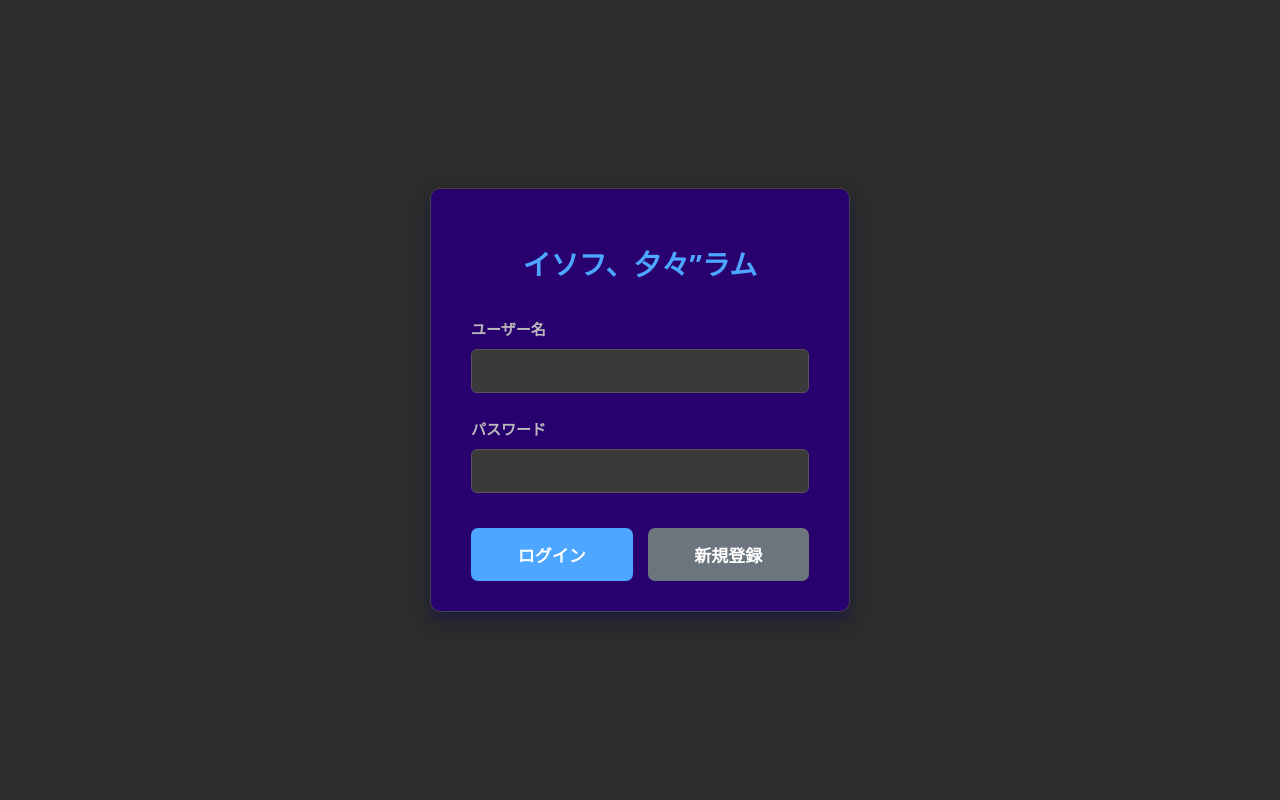
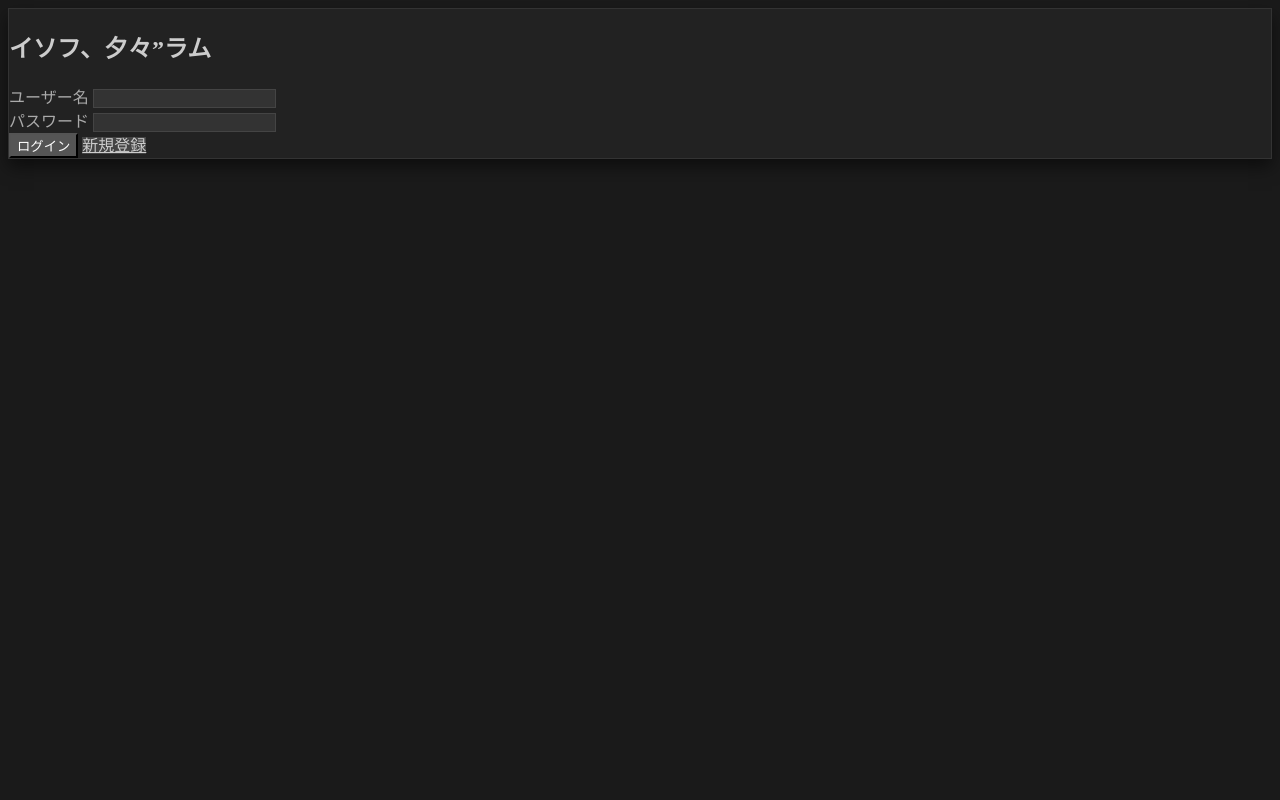
Before and after one commit to Hinata-241038/Instagram, a PHP site: page /login.php in a window 1280 px wide. Run offline with PHP 8.4, Linux system fonts and the light colour scheme.

Commit message:
sinuuuuuuuuuuuuuuu

```diff
--- a/login_style.css
+++ b/login_style.css
@@ -1,179 +1,67 @@
 /* 全体のスタイル */
 body {
-    font-family: 'Segoe UI', Tahoma, Geneva, Verdana, sans-serif; /* よりモダンなフォント */
-    background-color: #2c2c2c; /* 黒っぽい背景 */
-    display: flex;
-    justify-content: center;
-    align-items: center;
-    min-height: 100vh;
-    margin: 0;
-    color: #f0f0f0; /* デフォルトの文字色を明るく */
+    background-color: #1a1a1a; /* さらに暗い背景 */
+    /* その他のスタイルはそのまま */
+    color: #e0e0e0; /* デフォルトの文字色を明るいグレーに */
 }
 
 /* ログインコンテナ */
 .login-container {
-    background-color: #28016f; /* コンテナの背景色を暗めに */
-    padding: 30px 40px;
-    border-radius: 10px; /* 角を丸くする */
-    box-shadow: 0 8px 16px rgba(5, 1, 83, 0.4); /* 影を強調し、暗い背景に合わせる */
-    width: 100%;
-    max-width: 420px; /* 最大幅を少し広げる */
-    box-sizing: border-box;
-    text-align: center;
-    position: relative; /* エラーメッセージの位置指定のため */
-    overflow: hidden; /* 子要素がはみ出さないように */
-    border: 1px solid #444; /* コンテナに薄いボーダーを追加 */
+    background-color: #222222; /* 濃いグレーのコンテナ */
+    box-shadow: 0 8px 16px rgba(0, 0, 0, 0.5); /* さらに暗い影 */
+    border: 1px solid #333; /* 濃いボーダー */
+    /* その他のスタイルはそのまま */
 }
 
 /* タイトル */
 h2 {
-    color: #4da6ff; /* 明るい青色に変更 */
-    margin-bottom: 35px;
-    font-size: 28px; /* フォントサイズを大きく */
-    font-weight: 700; /* 太字 */
+    color: #cccccc; /* 明るいグレーのタイトル */
+    /* その他のスタイルはそのまま */
 }
 
 /* フォームグループ */
-.form-group {
-    margin-bottom: 25px; /* マージンを少し広げる */
-    text-align: left;
-}
-
 .form-group label {
-    display: block;
-    margin-bottom: 10px; /* ラベルと入力欄の間隔を広げる */
-    color: #bbb; /* ラベルの色を明るめに */
-    font-weight: 600; /* 少し太字 */
-    font-size: 15px;
+    color: #aaaaaa; /* ラベルの色を中間グレーに */
+    /* その他のスタイルはそのまま */
 }
 
 /* 入力フィールド */
 .form-group input[type="text"],
 .form-group input[type="password"] {
-    width: 100%; /* calc()ではなく100%に */
-    padding: 12px 15px; /* パディングを増やす */
-    border: 1px solid #555; /* 暗い背景に合わせたボーダー */
-    background-color: #3a3a3a; /* 入力フィールドの背景色も暗く */
-    color: #f0f0f0; /* 入力文字色を明るく */
-    border-radius: 6px; /* 角を丸く */
-    font-size: 16px;
-    box-sizing: border-box;
-    transition: border-color 0.3s ease, box-shadow 0.3s ease; /* ホバー・フォーカス時のアニメーション */
+    border: 1px solid #444444; /* 濃いグレーのボーダー */
+    background-color: #333333; /* 濃いグレーの背景 */
+    color: #e0e0e0; /* 入力文字色を明るいグレーに */
+    /* その他のスタイルはそのまま */
 }
 
 .form-group input[type="text"]:focus,
 .form-group input[type="password"]:focus {
-    border-color: #4da6ff; /* フォーカス時に青色に */
-    box-shadow: 0 0 0 3px rgba(77, 166, 255, 0.25); /* フォーカス時のシャドウ */
-    outline: none; /* デフォルトのアウトラインを無効化 */
-}
-
-/* ボタングループ */
-.button-group {
-    display: flex;
-    justify-content: space-between;
-    margin-top: 35px; /* マージンを広げる */
-    gap: 15px; /* ボタン間の隙間 */
-}
-
-/* 共通ボタンのスタイル */
-.login-button,
-.register-button {
-    flex-grow: 1; /* ボタンが利用可能なスペースを均等に占めるように */
-    padding: 14px 25px; /* パディングを増やす */
-    border: none;
-    border-radius: 7px; /* 角を丸く */
-    font-size: 17px; /* フォントサイズを大きく */
-    cursor: pointer;
-    transition: background-color 0.3s ease, transform 0.2s ease; /* ホバー時のアニメーション */
-    text-decoration: none;
-    display: inline-block;
-    text-align: center;
-    font-weight: 600; /* 太字 */
+    border-color: #888888; /* フォーカス時に中間グレーに */
+    box-shadow: 0 0 0 3px rgba(136, 136, 136, 0.25);
 }
 
 /* ログインボタン */
 .login-button {
-    background-color: #4da6ff; /* 明るい青色に変更 */
+    background-color: #555555; /* ログインボタンをグレーに */
     color: white;
 }
 
 .login-button:hover {
-    background-color: #2b8add; /* ホバー時の色を少し濃く */
-    transform: translateY(-2px); /* 少し上に浮き上がる効果 */
+    background-color: #777777;
 }
 
 /* 新規登録ボタン */
 .register-button {
-    background-color: #6c757d; /* 既存の色を維持、または好みに合わせて変更 */
-    color: white;
+    background-color: #444444; /* 新規登録ボタンをさらに濃いグレーに */
+    color: #cccccc;
 }
 
 .register-button:hover {
-    background-color: #5a6268;
-    transform: translateY(-2px); /* 少し上に浮き上がる効果 */
+    background-color: #666666;
 }
 
-/* エラーメッセージのスタイル (機能追加) */
-.error-message {
-    color: #ff6b6b; /* 赤色を少し明るめに */
-    font-size: 14px;
-    margin-top: -15px; /* 入力欄との間隔を詰める */
-    margin-bottom: 15px;
-    text-align: left;
-    display: none; /* JavaScriptで表示/非表示を切り替える */
-    padding-left: 5px; /* 少し左にパディング */
+/* 「パスワードを忘れた場合」リンク */
+.forgot-password a {
+    color: #bbbbbb; /* 明るいグレーに */
+    /* その他のスタイルはそのまま */
 }
-
-/* 「パスワードを忘れた場合」リンク (機能追加) */
-.forgot-password {
-    text-align: right; /* 右寄せ */
-    margin-top: -10px; /* 上の要素との間隔を詰める */
-    margin-bottom: 20px; /* 下の要素との間隔 */
-}
-
-.forgot-password a {
-    color: #4da6ff; /* 明るい青色に変更 */
-    text-decoration: none;
-    font-size: 14px;
-    transition: color 0.3s ease;
-}
-
-.forgot-password a:hover {
-    color: #2b8add; /* ホバー時の色を少し濃く */
-    text-decoration: underline;
-}
-
-/* レスポンシブ対応 (機能追加) */
-@media (max-width: 600px) {
-    .login-container {
-        padding: 25px 30px;
-        margin: 20px; /* モバイルでの余白 */
-    }
-
-    h2 {
-        font-size: 22px;
-        margin-bottom: 25px;
-    }
-
-    .form-group label {
-        font-size: 14px;
-    }
-
-    .form-group input[type="text"],
-    .form-group input[type="password"] {
-        padding: 10px 12px;
-        font-size: 15px;
-    }
-
-    .button-group {
-        flex-direction: column; /* ボタンを縦に並べる */
-        gap: 10px; /* 縦方向の隙間 */
-    }
-
-    .login-button,
-    .register-button {
-        padding: 12px 20px;
-        font-size: 16px;
-    }
-}
```
